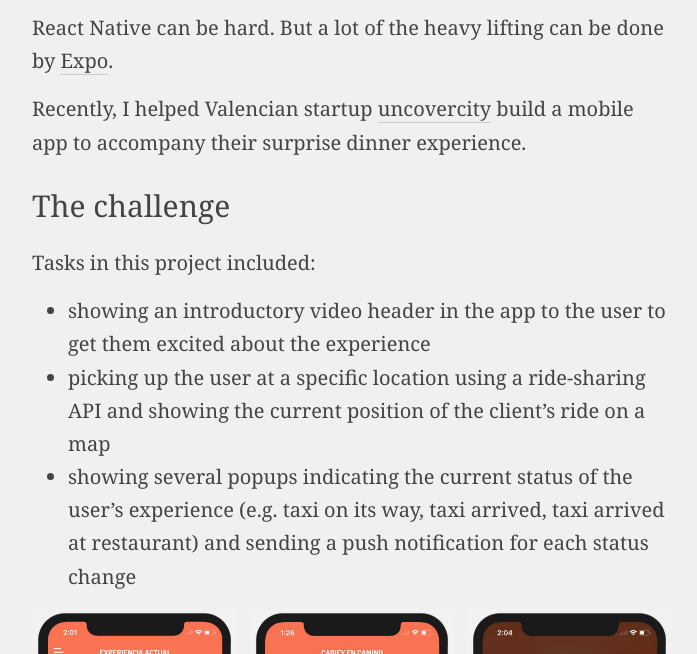
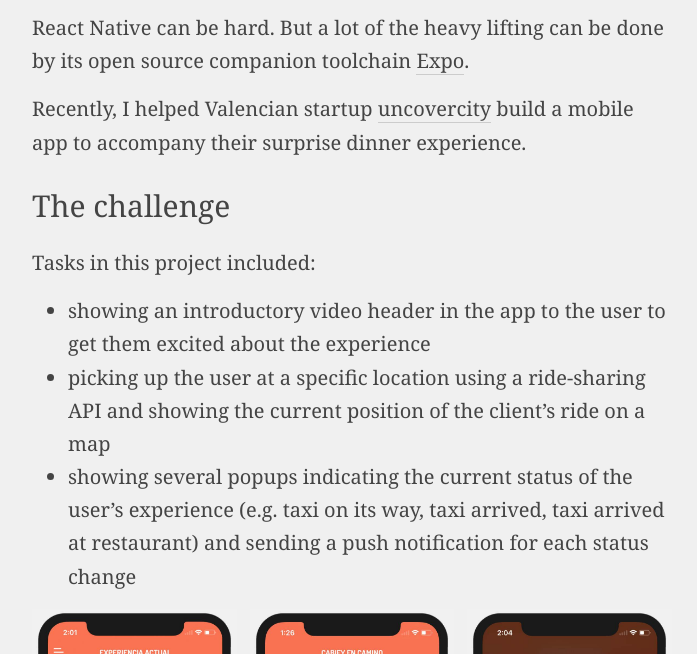
Before and after one commit to marcelkalveram/marcelkalveram.github.io, a Jekyll site: the page built from _posts/2018-05-04-speeding-up-the-build-of-a-surprise-dinner-app-with-expo.md, in a window 1280 px wide and 900 px high, scrolled down 373 px, cut to the strip 246-900 px from the top of the window. Shown: the whole strip, without its empty margins (288-985 px from the left). Built offline with Jekyll 4.4.1, drawn with Linux system fonts in a browser that asks for light colours; comment, search, counter and statistics services are not loaded.

Commit message:
minor content improvements

```diff
--- a/_posts/2018-05-04-speeding-up-the-build-of-a-surprise-dinner-app-with-expo.md
+++ b/_posts/2018-05-04-speeding-up-the-build-of-a-surprise-dinner-app-with-expo.md
@@ -21,7 +21,7 @@ tags: []
 comments: []
 ---
 
-React Native can be hard. But a lot of the heavy lifting can be done by <a href="https://expo.io/" target="_blank">Expo</a>.
+React Native can be hard. But a lot of the heavy lifting can be done by its open source companion toolchain <a href="https://expo.io/" target="_blank">Expo</a>.
 
 Recently, I helped Valencian startup <a href="https://uncovercity.com/" target="_blank">uncovercity</a> build a mobile app to accompany their surprise dinner experience.
 
```
